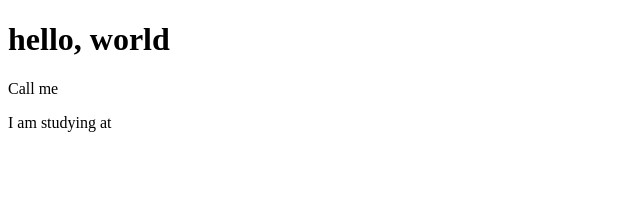
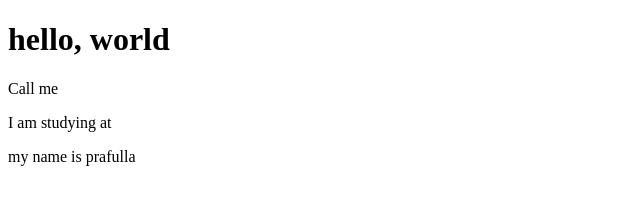
Before and after one commit to Imprafful/Prafulla, a plain HTML site: page index.html in a window 1280 px wide. Shown: the whole page, without its empty margins (0-640 px from the left). Drawn offline with Linux system fonts and the light colour scheme.

Commit message:
Update index.html

```diff
--- a/index.html
+++ b/index.html
@@ -7,5 +7,6 @@
     <h1>hello, world</h1>
     <p>Call me <name></p>
     <p>I am studying <course> at <college></p>
+    <p>my name is prafulla</p>
   </body>
 </html>
```
